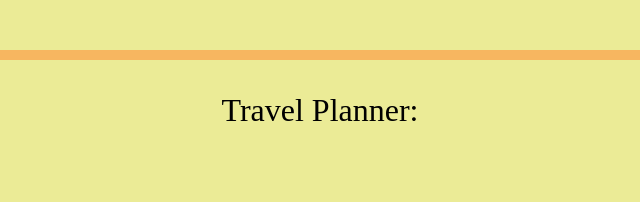
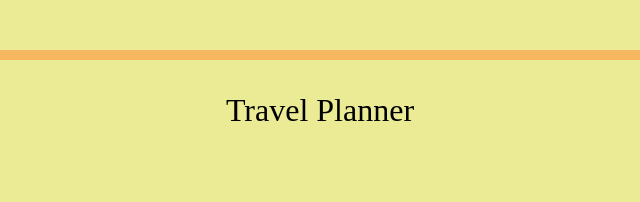
Before and after one commit to 1958gilps/-Capstone-project, a website built with webpack: page src/client/views/index.html in a window 1280 px wide. Shown: the top 202 px of the page, 320-960 px from the left. Built offline with nearby package versions, Linux system fonts and the light colour scheme.

Commit message:
small change for testing githiub

```diff
--- a/src/client/views/index.html
+++ b/src/client/views/index.html
@@ -18,7 +18,7 @@
             <div class = "container">
                 <div id = "one" class = "box">
                     <section>
-                        <h1>Travel Planner:</h1>
+                        <h1>Travel Planner</h1>
                         </section>
                 </div>
                 <div id="two" class = "box">
```
